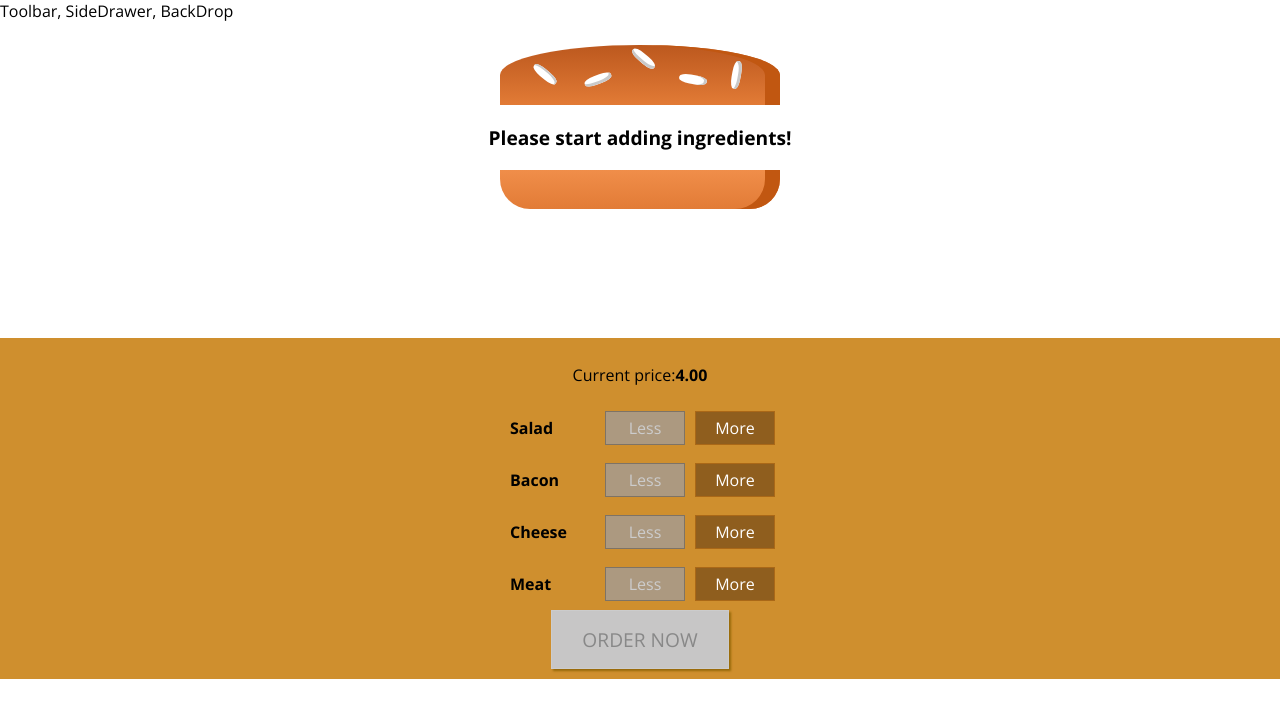
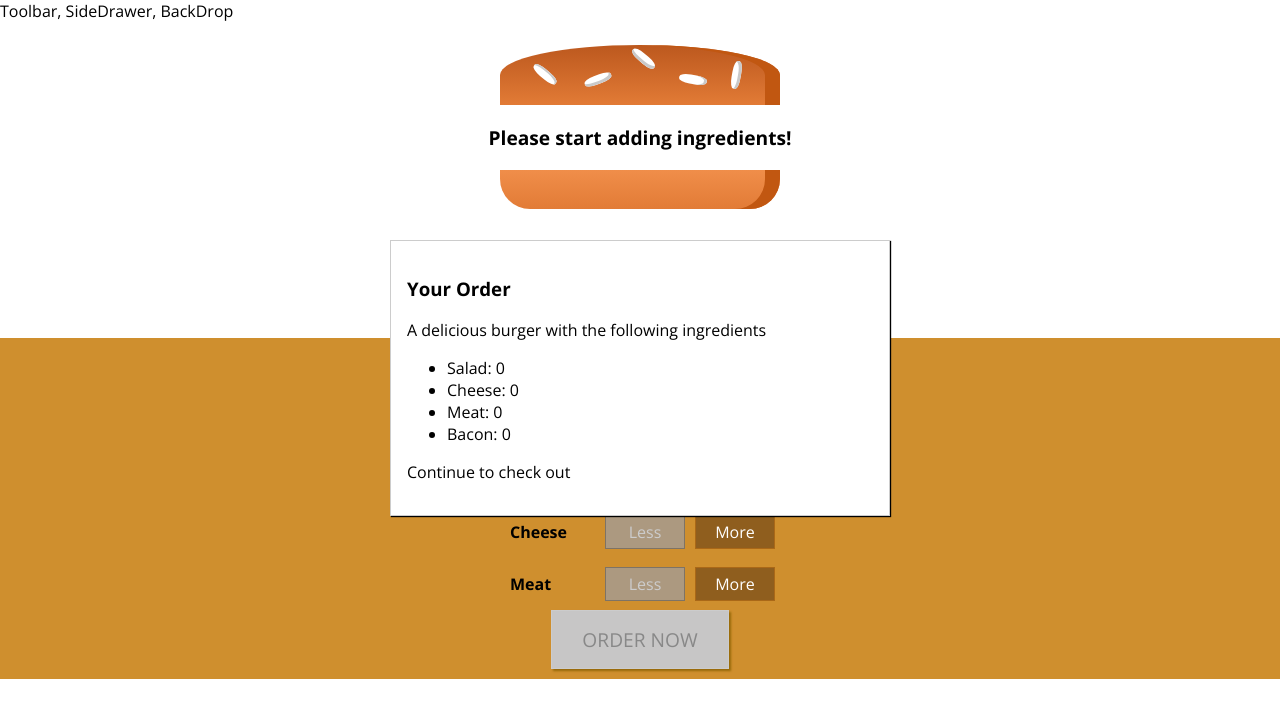
Before and after one commit to mikensubuga/burger-app, a React app: page / in a window 1280 px wide. Shown: the top 718 px of the page. Built offline with nearby package versions, Linux system fonts and the light colour scheme.

Commit message:
added summary modal

```diff
--- /dev/null
+++ b/src/components/Burger/OrderSummary/OrderSummary.jsx
@@ -0,0 +1,20 @@
+import React, { Component } from "react";
+const orderSummary = props => {
+  const ingredientSummary = Object.keys(props.ingredients).map(igKey => {
+    return (
+      <li key={igKey}>
+        <span style={{ textTransform: "capitalize" }}> {igKey}</span>:{" "}
+        {props.ingredients[igKey]}
+      </li>
+    );
+  });
+  return (
+    <div>
+      <h3>Your Order</h3>
+      <p>A delicious burger with the following ingredients</p>
+      <ul>{ingredientSummary}</ul>
+      <p>Continue to check out</p>
+    </div>
+  );
+};
+export default orderSummary;
--- /dev/null
+++ b/src/components/UI/Modal/Modal.jsx
@@ -0,0 +1,4 @@
+import React, { Component } from "react";
+import classes from "./Modal.module.css";
+const modal = props => <div className={classes.Modal}>{props.children}</div>;
+export default modal;
--- /dev/null
+++ b/src/components/UI/Modal/Modal.module.css
@@ -0,0 +1,20 @@
+.Modal {
+  position: fixed;
+  z-index: 500;
+  background-color: white;
+  width: 70%;
+  border: 1px solid #ccc;
+  box-shadow: 1px 1px 1px black;
+  padding: 16px;
+  left: 15%;
+  top: 30%;
+  box-sizing: border-box;
+  transition: all 0.3s ease-out;
+}
+
+@media (min-width: 600px) {
+  .Modal {
+    width: 500px;
+    left: calc(50% - 250px);
+  }
+}
--- a/src/containers/BurgerBuilder/BurgerBuilder.jsx
+++ b/src/containers/BurgerBuilder/BurgerBuilder.jsx
@@ -1,7 +1,8 @@
 import React, { Component } from "react";
 import Burger from "../../components/Burger/Burger";
 import BuildControls from "../../components/Burger/BuildControls/BuildControls";
-
+import Modal from "../../components/UI/Modal/Modal";
+import OrderSummary from "../../components/Burger/OrderSummary/OrderSummary";
 const INGREDIENT_PRICES = {
   salad: 0.5,
   cheese: 0.4,
@@ -28,6 +29,9 @@ class BurgerBuilder extends Component {
     }
     return (
       <div>
+        <Modal>
+          <OrderSummary ingredients={this.state.ingredients} />
+        </Modal>
         <Burger ingredients={this.state.ingredients} />
         <BuildControls
           ingredientAdded={this.addIngredientHandler}
```
Also changed, not shown: src/components/UI/Backdrop/Backdrop.js (added).
